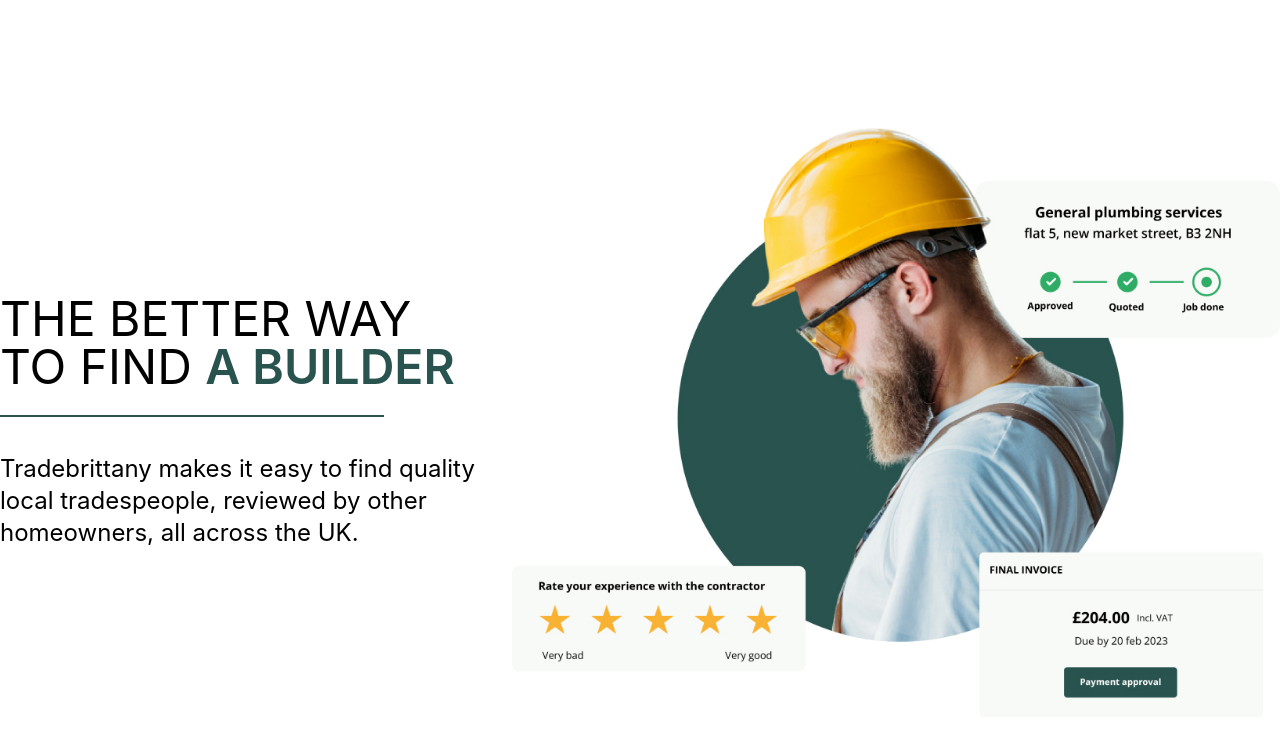
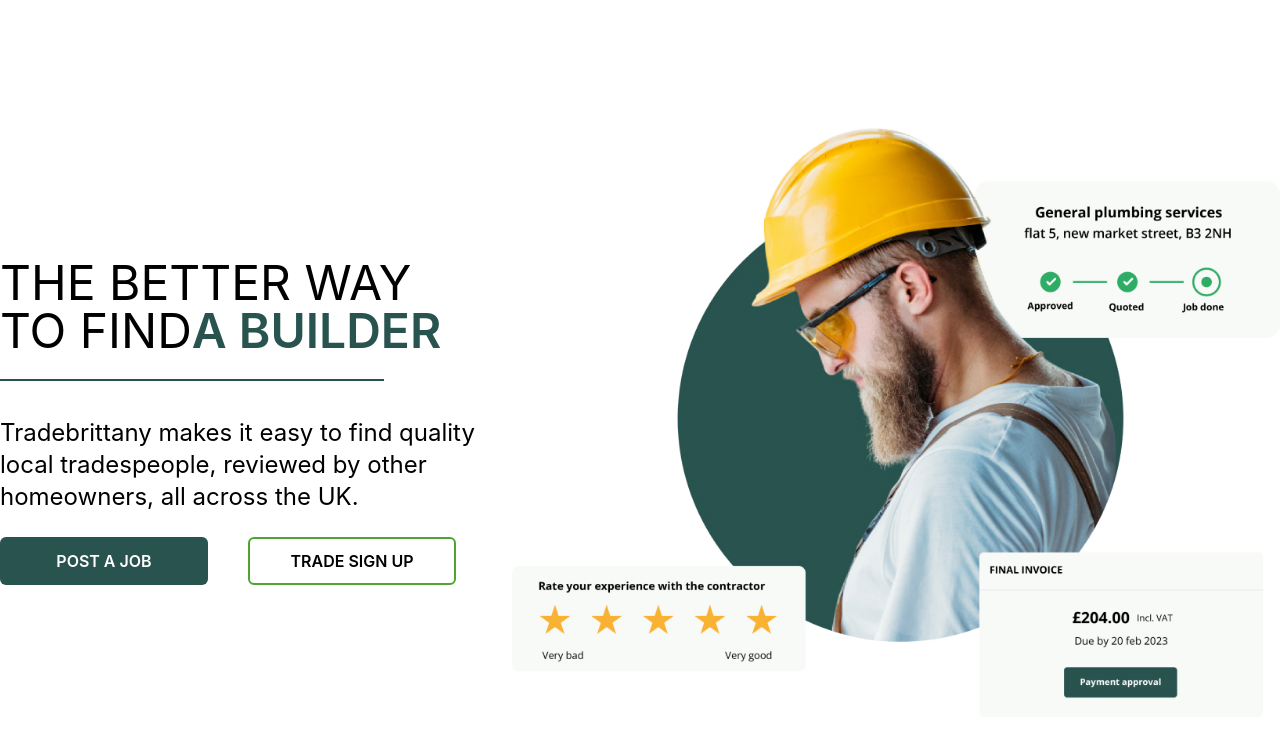
Before and after one commit to mamun-prodhan/job-portal, a React (Create React App) app: page / in a window 1280 px wide. Shown: the top 736 px of the page. Built offline with nearby package versions, Linux system fonts and the light colour scheme.

Commit message:
banner completed

```diff
--- a/src/components/Banner/Banner.js
+++ b/src/components/Banner/Banner.js
@@ -7,14 +7,24 @@
       <div className="w-2/5">
         <h1 className="text-5xl font-normal">
           THE BETTER WAY <br />
-          TO FIND <span className="font-semibold text-[#28534E]">A BUILDER</span>
+          TO FIND
+          <span className="font-semibold text-[#28534E]">A BUILDER</span>
         </h1>
         <hr className="mt-6 w-96 border border-solid border-[#28534E]" />
         <p className="mt-9 text-2xl">
           Tradebrittany makes it easy to find quality <br /> local tradespeople,
           reviewed by other <br /> homeowners, all across the UK.
         </p>
+        <div className="mt-6 space-x-10">
+          <button className="w-52 h-12 rounded-md uppercase font-semibold bg-[#28534E] text-[#FFFFFF]">
+            post a job
+          </button>
+          <button className="w-52 h-12 border-2 border-[#4EA52F] rounded-md uppercase font-semibold">
+            trade sign up
+          </button>
+        </div>
       </div>
+
       <div className="w-3/5">
         <img src={banner} alt="banner" />
       </div>
```
